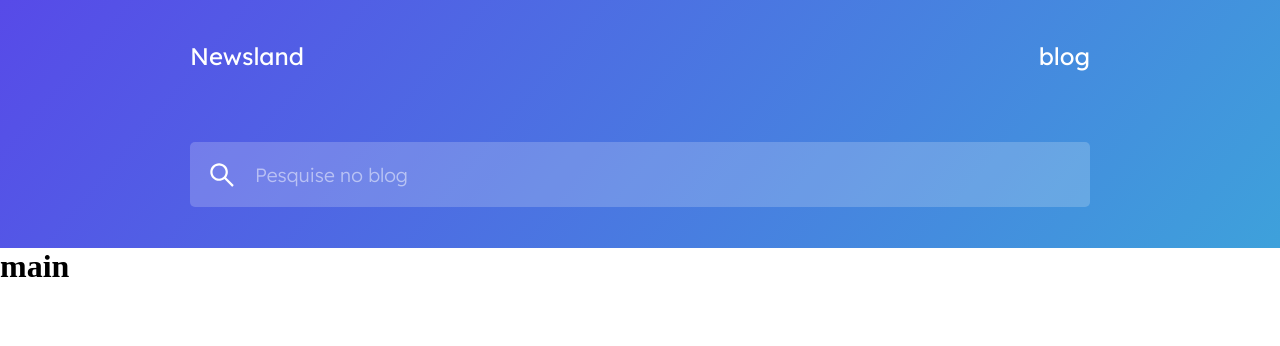
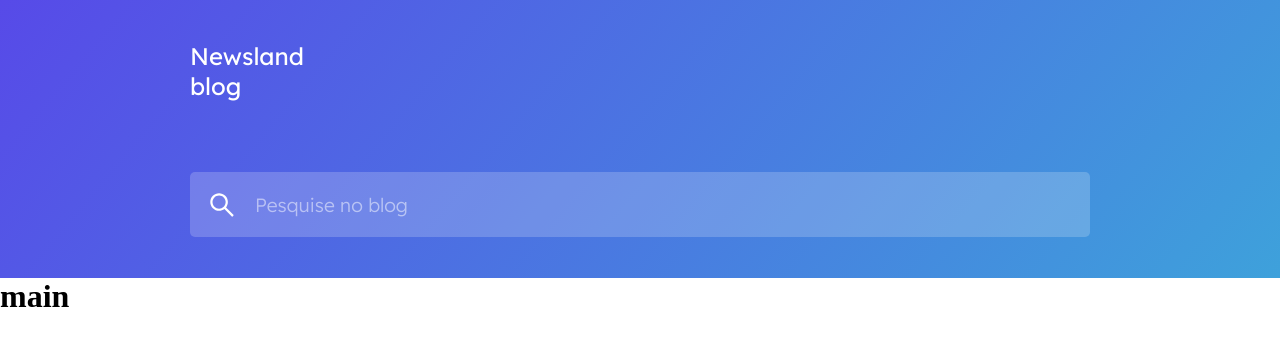
Before and after one commit to igords-goncalves/newsland-blog, a React (Vite) app: page / in a window 1280 px wide. Shown: the top 346 px of the page. Built offline with nearby package versions, Linux system fonts and the light colour scheme.

Commit message:
style: turn utilitary class a global style

```diff
--- a/src/components/templates/Header/style.scss
+++ b/src/components/templates/Header/style.scss
@@ -11,9 +11,7 @@
         margin: 41px auto;
     }
 
-    .u-header__flex {
-        display: flex;
-        justify-content: space-between;
+    .c-header__text {
         margin-bottom: 71px;
     }
 
```
